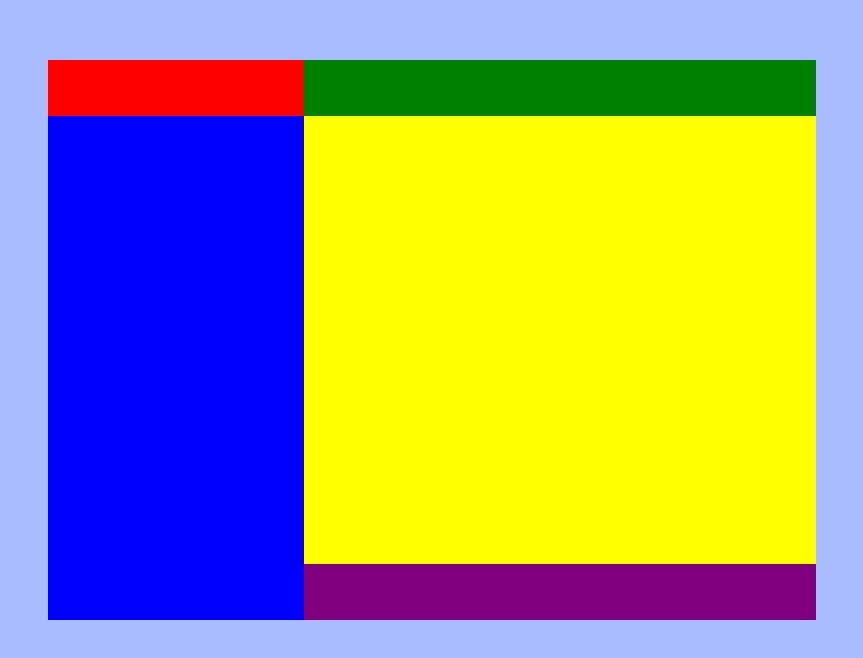
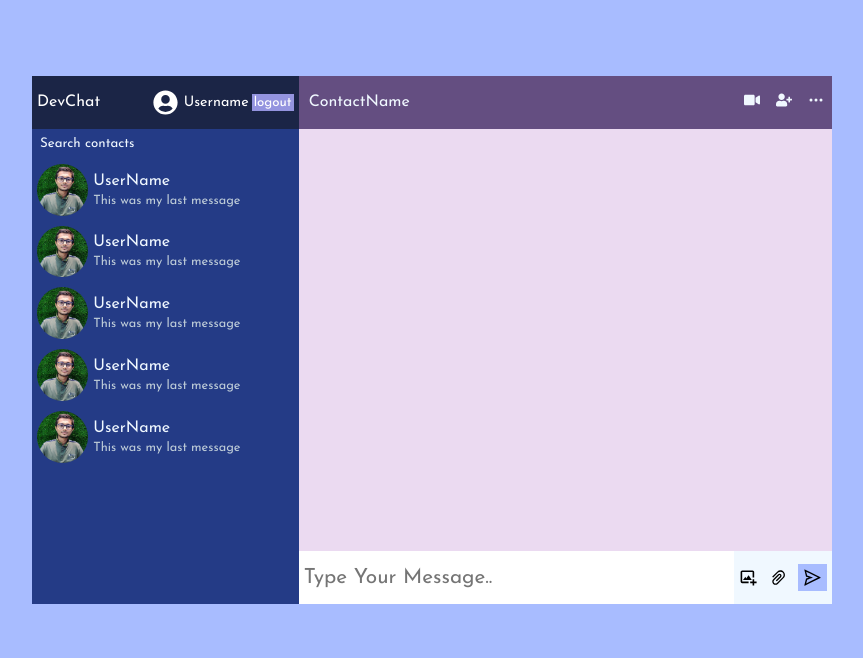
Before and after one commit to PranjalBarnwal/devWrites, a React (Vite) app: page / in a window 1280 px wide. Shown: the part 1660-2318 px from the top of the page, without its empty margins (208-1071 px from the left). Built offline with nearby package versions, Linux system fonts and the light colour scheme.

Commit message:
updated before routing

```diff
--- a/package.json
+++ b/package.json
@@ -12,7 +12,8 @@
   "dependencies": {
     "react": "^18.2.0",
     "react-dom": "^18.2.0",
-    "react-icons": "^4.8.0"
+    "react-icons": "^4.8.0",
+    "react-router-dom": "^6.11.1"
   },
   "devDependencies": {
     "@types/react": "^18.0.28",
--- a/src/main.jsx
+++ b/src/main.jsx
@@ -1,11 +1,11 @@
 import React from 'react'
-
+import { BrowserRouter } from 'react-router-dom'
 import ReactDOM from 'react-dom/client'
 import App from './App.jsx'
 
 
 ReactDOM.createRoot(document.getElementById('root')).render(
-  <React.StrictMode>
-    <App />
-  </React.StrictMode>,
+  <BrowserRouter>
+  <App />
+</BrowserRouter>,
 )
--- a/src/pages/ChatPage/ChatPage.css
+++ b/src/pages/ChatPage/ChatPage.css
@@ -1,10 +1,13 @@
+@import url("https://fonts.googleapis.com/css2?family=Josefin+Sans:wght@400&display=swap");
+
 .chatpage {
-    display: flex;
-    justify-content: center;
-    align-items: center;
+  display: flex;
+  justify-content: center;
+  align-items: center;
   height: 100vh;
   width: 100vw;
   background-color: #a8bcff;
+  font-family: "Josefin Sans";
 }
 .chatpage-container {
   display: grid;
@@ -16,30 +19,173 @@
     "usercontrol chatnav chatnav"
     "chatlist chatsection chatsection"
     "chatlist messagecontrol messagecontrol";
-  min-height: 70vh;
-  min-width: 60vw;
+ height: 33rem;
+  width: clamp(35rem, 50rem, 65rem);
+  border-radius: 10px;
 }
-.chatlist {
-  grid-area: chatlist;
-  background: blue;
+.usercontrol {
+  padding: 5px;
+  color: white;
+  grid-area: usercontrol;
+  background: rgb(27, 37, 70);
+  display: flex;
+  align-items: center;
+  justify-content: space-between;
+}
+.usercontrol ul {
+  display: flex;
+  align-items: center;
+  justify-content: center;
+}
+.usercontrol ul li {
+  list-style: none;
+  display: flex;
+  font-size: 0.9rem;
+  align-items: center;
+  justify-content: center;
+  margin: 0px 3px;
 }
 
-.usercontrol {
-  grid-area: usercontrol;
-  background: red;
+.usercontrol ul button{
+  background: rgb(148, 148, 223);
+  border: none;
+padding: 2px;
+color: white;
+font-family: "Josefin Sans";
+}
+
+
+.chatlist {
+  overflow-y: scroll;
+  grid-area: chatlist;
+  background: rgb(36, 59, 134);
+  /* background: blue; */
+}
+.chatlist input:focus{
+  outline: none;
+  border: none;
+}
+.chatlist input{
+width: 100%;
+height: 30px;
+border: none;
+padding: 8px;
+color: aliceblue;
+background: rgb(36, 59, 134);
+}
+
+.chatlist input::placeholder{
+  color: aliceblue;
 }
 
 .chatnav {
   grid-area: chatnav;
-  background: green;
+  display: flex;
+  align-items: center;
+  justify-content: space-between;
+  background: rgb(100, 78, 129);
 }
 
+.chatnav ul *{
+  margin: 0px 8px;
+  color: aliceblue;
+  cursor: pointer;
+}
+
+.chatnav p{
+  margin-left: 10px;
+  color: aliceblue;
+}
 .chatsection {
   grid-area: chatsection;
-  background: yellow;
+  background: rgb(235, 218, 241);
+}
+
+.messagecontrol input[type="text"]{
+  font-family: "Josefin Sans", sans-serif;
+  font-size: 1.3rem;
+
 }
 
 .messagecontrol {
   grid-area: messagecontrol;
-  background: purple;
+  background: aliceblue;
+  display: flex;
+
 }
+
+.messagecontrol ul{
+  display: flex;
+  justify-content: center;
+  align-items: center;
+}
+
+.messagecontrol ul *{
+  margin: 0 5px;
+  font-size: 1.2rem;
+}
+
+.messagecontrol ul button{
+  display: flex;
+  justify-content: center;
+  align-items: center;
+  height: 50%;
+  font-size: 1.3rem;
+  background-color: #a8bcff;
+  border: none;
+}
+
+.messagecontrol input{
+  height: 100%;
+  width: 100%;
+  border: none;
+  outline: none;
+  padding: 5px;
+}
+
+.messagecontrol input:focus{
+  border-top: 1px solid rgb(197, 156, 197);
+  border-bottom: 1px solid rgb(197, 156, 197);
+}
+
+
+
+
+
+
+
+
+
+
+
+
+
+
+
+
+
+
+
+
+
+
+::-webkit-scrollbar {
+  width: 4px;
+}
+
+::-webkit-scrollbar-track{
+
+  /* border: 1px solid rgb(27, 26, 26); */
+background: transparent;
+}
+
+::-webkit-scrollbar-thumb{
+  background-color: rgba(255, 255, 255,0.6);
+  border-radius: 15px
+
+
+}
+
+::-webkit-scrollbar-thumb:hover{
+background: rgb(47, 47, 48);
+}
--- a/src/pages/ChatPage/ChatPage.jsx
+++ b/src/pages/ChatPage/ChatPage.jsx
@@ -1,14 +1,60 @@
 import React from "react";
+
+import { FaUserCircle } from "react-icons/fa";
+import { FaVideo } from "react-icons/fa";
+import { FaUserPlus } from "react-icons/fa";
+import { BsThreeDots } from "react-icons/bs";
+import { BiImageAdd } from "react-icons/bi";
+import { AiOutlinePaperClip } from "react-icons/ai";
+import { AiOutlineSend } from "react-icons/ai";
+
 import "./ChatPage.css";
+import Contacts from "./Contacts";
 const ChatPage = () => {
   return (
     <div className="chatpage">
       <div className="chatpage-container">
-        <div className="chatlist"></div>
-        <div className="usercontrol"></div>
-        <div className="chatnav"></div>
-        <div className="chatsection"></div>
-        <div className="messagecontrol"></div>
+        <div className="usercontrol">
+          <p className="app-name">DevChat</p>
+          <ul>
+            <li>
+              <FaUserCircle size={25} />
+            </li>
+            <li>Username</li>
+            <button className="logout">logout</button>
+          </ul>
+        </div>
+        <div className="chatlist">
+          <input type="text" placeholder="Search contacts" />
+
+          <Contacts />
+          <Contacts />
+          <Contacts />
+          <Contacts />
+          <Contacts />
+
+        </div>
+        <div className="chatnav">
+          <p>ContactName</p>
+          <ul>
+            <FaVideo />
+            <FaUserPlus />
+            <BsThreeDots />
+          </ul>
+        </div>
+        <div className="chatsection">
+        </div>
+        <div className="messagecontrol">
+
+          <input type="text" placeholder="Type Your Message.." />
+          <ul>
+            <BiImageAdd/>
+            <AiOutlinePaperClip/>
+            <button><AiOutlineSend/></button>
+
+          </ul>
+
+        </div>
       </div>
     </div>
   );
--- /dev/null
+++ b/src/pages/ChatPage/Contacts.css
@@ -0,0 +1,42 @@
+.contact-wrapper {
+  height: 13%;
+  padding: 5px;
+  /* background-color: antiquewhite; */
+  display: flex;
+}
+
+.contact-wrapper:hover{
+    cursor: pointer;
+}
+
+.contact-dp {
+  height: 100%;
+  display: flex;
+  align-items: center;
+  justify-content: center;
+  width: 20%;
+  /* border: 2px solid red; */
+  border-radius: 50%;
+  overflow: hidden;
+}
+
+.contact-info {
+    padding: 5px;
+  display: flex;
+  flex-direction: column;
+  justify-content: center;
+}
+
+.contact-info p:nth-child(1){
+    font-size: 1rem;
+    margin-bottom: 5px;
+    color: aliceblue;
+}
+.contact-info p:nth-child(2){
+    font-size: 0.8rem;
+    color: rgb(190, 204, 216);
+}
+
+img {
+  width: 100%;
+}
--- /dev/null
+++ b/src/pages/ChatPage/Contacts.jsx
@@ -0,0 +1,19 @@
+import React from "react";
+import "./Contacts.css";
+import dp from "./../../img/dp.jpg";
+
+const Contacts = () => {
+  return (
+    <div className="contact-wrapper">
+      <div className="contact-dp">
+        <img src={dp} alt="" />
+      </div>
+      <div className="contact-info">
+        <p>UserName</p>
+        <p>This was my last message</p>
+      </div>
+    </div>
+  );
+};
+
+export default Contacts;
```
Also changed, not shown: src/img/dp.jpg (added), 1 other file (tests, documents, lock files or other folders).
